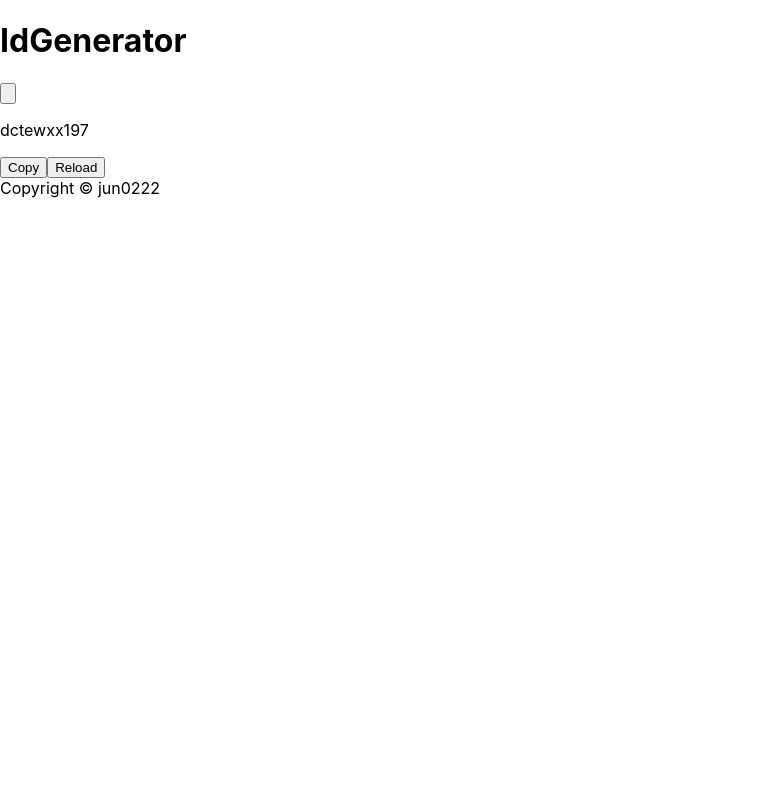
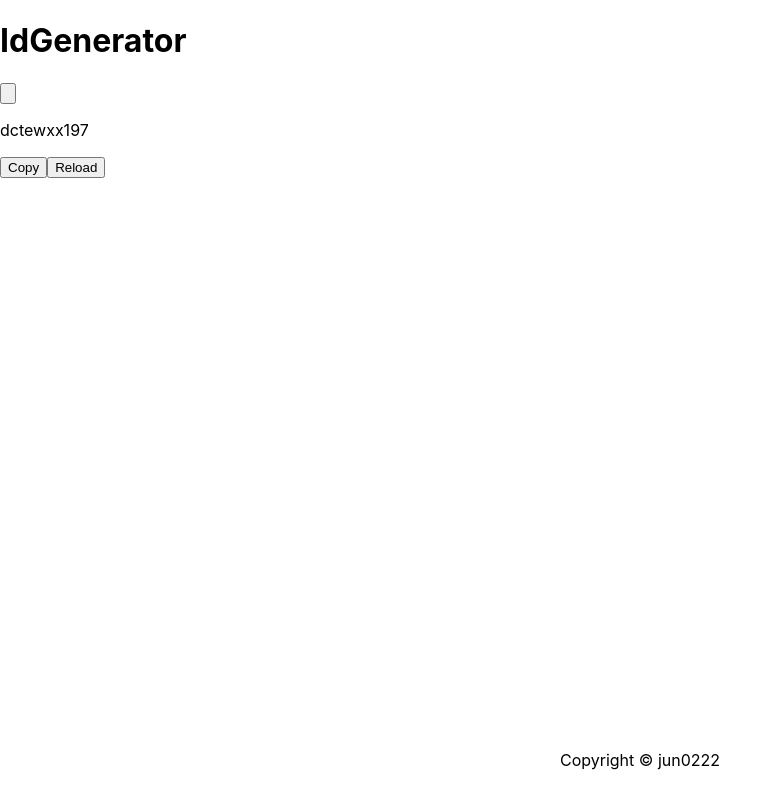
Before and after one commit to jun0222/id-generator, a Next.js app: page / in a window 1280 px wide. Shown: the whole page, without its empty margins (0-782 px from the left). Built offline with nearby package versions, Linux system fonts and the light colour scheme.

Commit message:
Fix: Fixed footer adverse effects on clicks.

```diff
--- a/components/Footer.jsx
+++ b/components/Footer.jsx
@@ -1,10 +1,16 @@
 export default function Footer() {
+    const footerStyle = {
+        position: "fixed",
+        width: "100%",
+        height: "80px",
+        bottom: "0",
+        textAlign: "center",
+        lineHeight: "80px",
+        zIndex: "1000"
+    }
     return (
         <>
-            <div className="flex flex-col h-screen">
-                <div className="flex-grow"></div>
-                <footer className="bg-blue-400 sticky bottom-0 text-white py-6 text-center">Copyright © jun0222</footer>
-            </div>
+            <footer style={footerStyle} className="bg-blue-400 text-white">Copyright © jun0222</footer>
         </>
     )
 }
```
